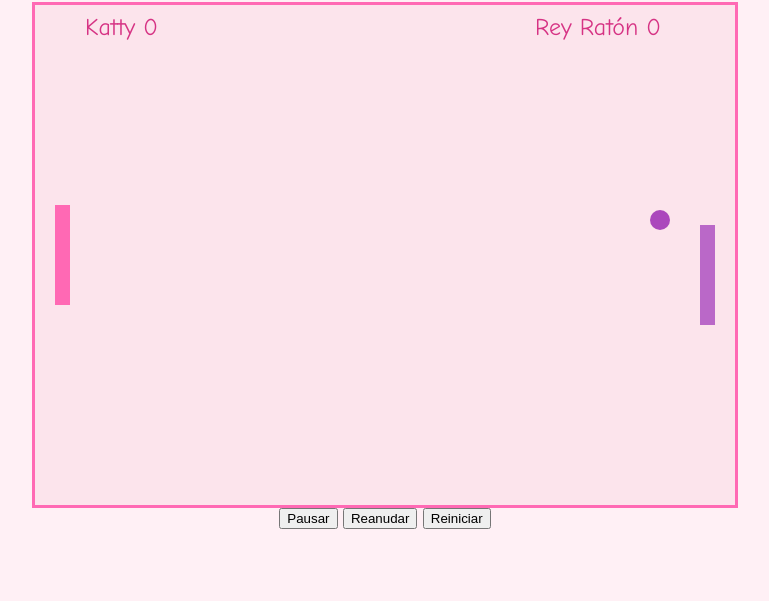
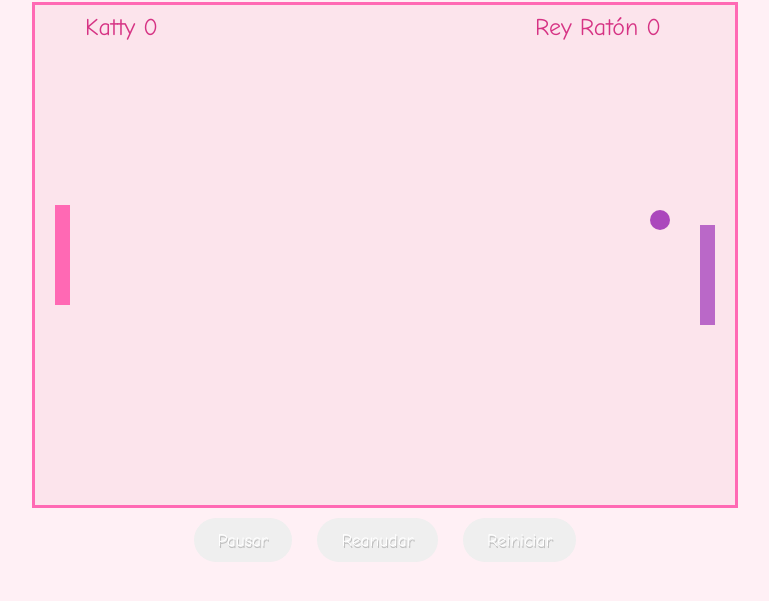
Before and after one commit to KarlaIsela/ProyectoFinal-Katty, a plain HTML site: page index.html in a window 1280 px wide. Shown: the part 75-676 px from the top of the page, without its empty margins (255-1024 px from the left). Drawn offline with Linux system fonts and the light colour scheme.

Commit message:
[KARLAISELA][FEAT][MAIN]: Agregando estilo al botón como tal.

```diff
--- a/style.css
+++ b/style.css
@@ -38,3 +38,16 @@ canvas {
   text-align: center;
   font-size: 1.2rem;
 }
+
+button {
+  border: none;
+  border-radius: 30px;
+  padding: 12px 24px;
+  font-size: 1.1rem;
+  font-family: 'Comic Sans MS', cursive;
+  cursor: pointer;
+  margin: 10px;
+  transition: all 0.3s ease;
+  color: white;
+  text-shadow: 1px 2px 0.5px rgba(0, 0, 0, 0.2);
+}
```
